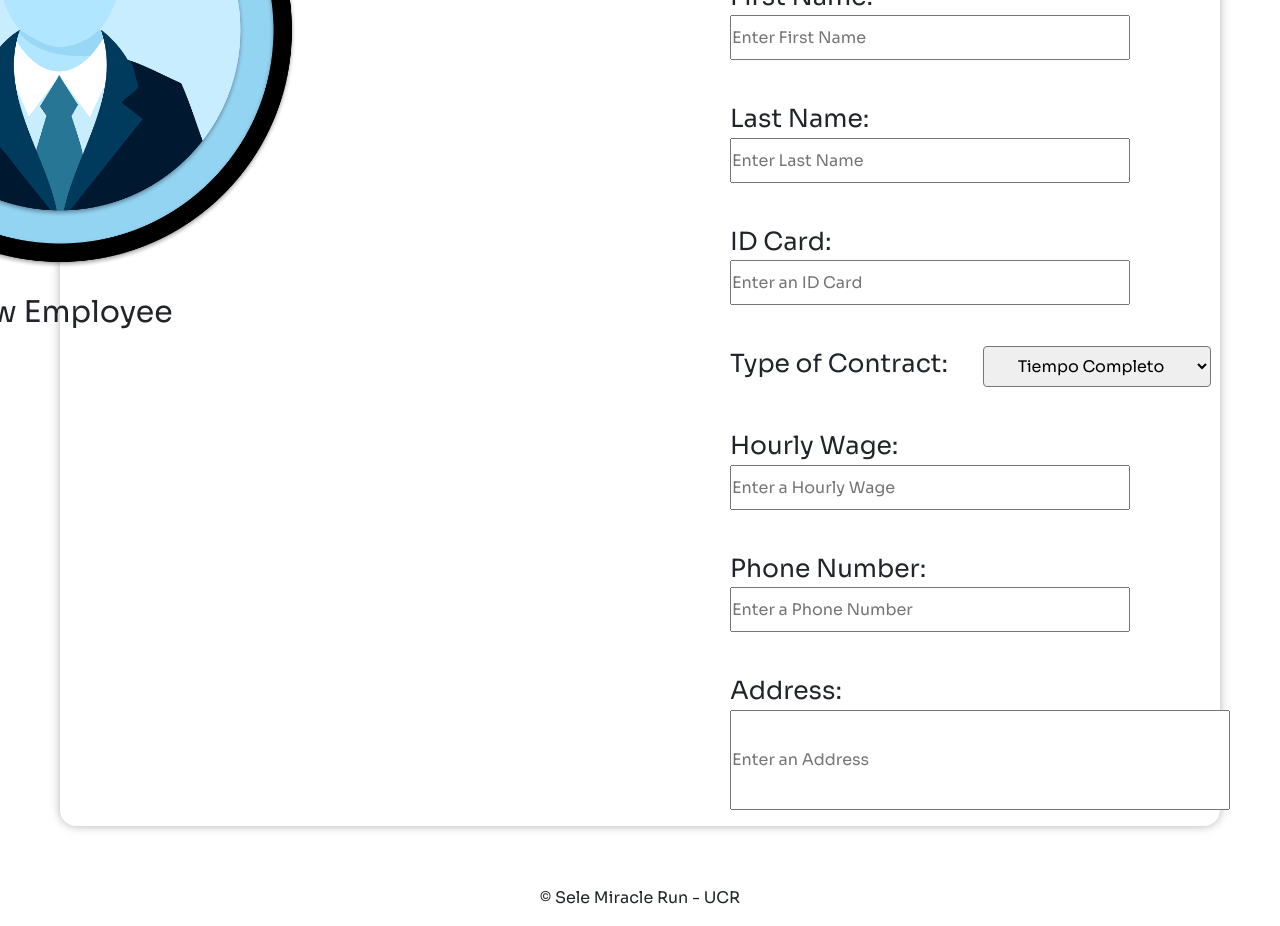
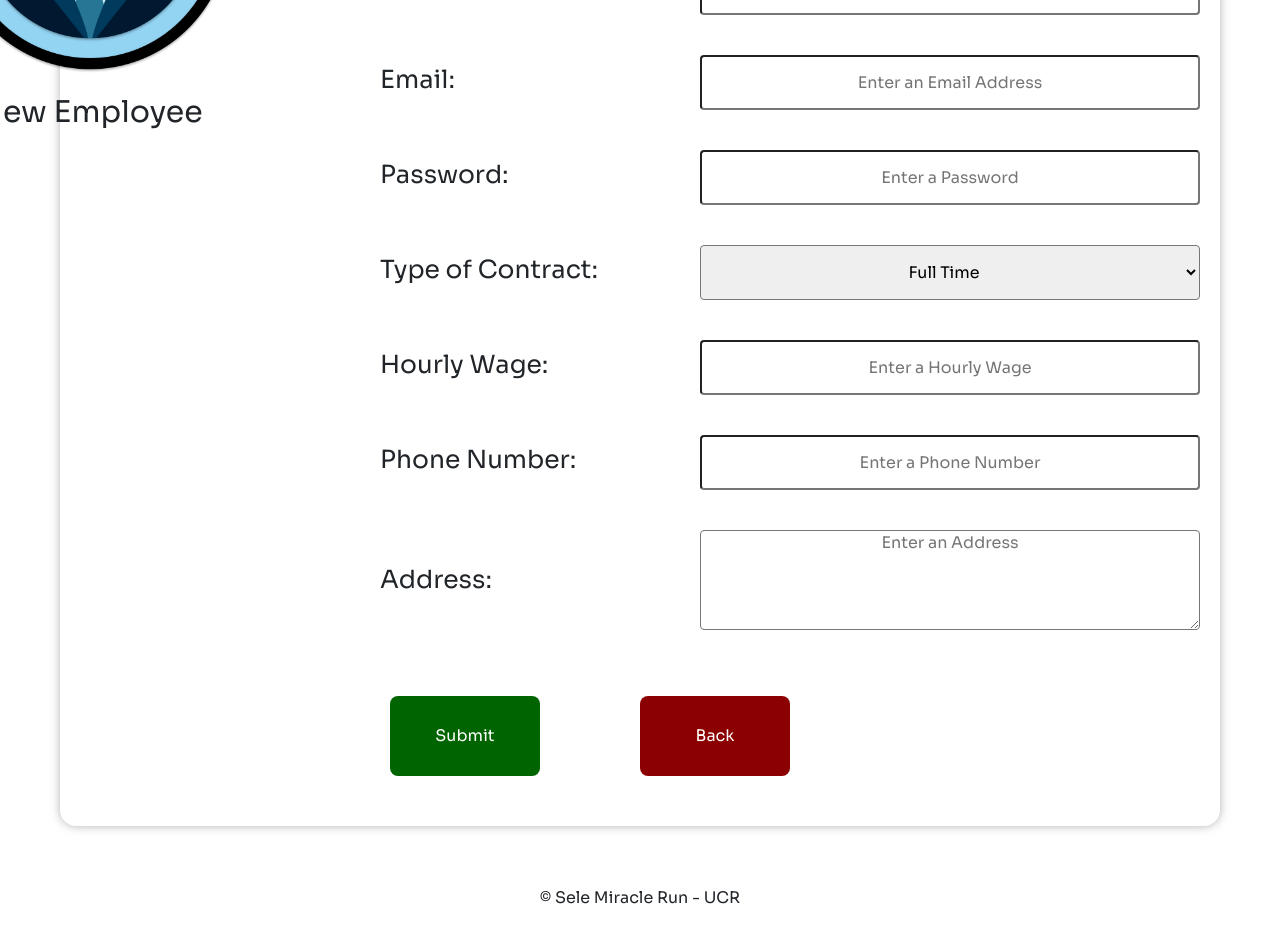
Before and after one commit to LuisBola12/PI-SeleMiracleRun, a React (Create React App) app in the folder FrontEnd/: page /employees/createEmployee in a window 1280 px wide. Shown: the part 440-1366 px from the top of the page. Built offline with nearby package versions, Linux system fonts and the light colour scheme.

Commit message:
Commit con cambios en los estilos en la pagina de crear empleado

```diff
--- a/FrontEnd/src/App.css
+++ b/FrontEnd/src/App.css
@@ -146,15 +146,15 @@ td {
   border-bottom-right-radius: 1rem;
 }
 .dropdown-Contract{
-  margin-left: 15px;
   border-style: solid;
+  height: 55px;
+  width: 500px;
   padding:8px;
   text-align: center;
   border-radius: 0.25rem;
 }
 
 .form-group{
-  margin-left:180px;
   margin-top: 30px;
 }
 .forms-create-employee{
@@ -162,11 +162,11 @@ td {
 }
 .user-head{
   position: relative;
-  right: 200px;
+  right: 100px;
 }
 .user-img{
-  height: 500px;
-  width: 500px;
+  height: 300px;
+  width: 300px;
   margin-top: 80px;
 }
 .user-tag{
@@ -177,12 +177,62 @@ td {
 .employee-label{
   font-size: 25px;
   margin-right: 20px;
+  width: 300px;
 }
 .employee-input{
-  height: 45px;
-  width: 400px;
+  height: 55px;
+  width: 500px;
+  border-radius: 0.25rem;
 }
 .employee-input-address{
   height: 100px;
   width: 500px;
+  border-radius: 0.25rem;
 }
+.submit-btn-employee{
+  margin: 50px;
+  background-color: darkgreen;
+  padding: 10px;
+  border-radius: 8px;
+  color: white;
+  border-color: white;
+  border-style: none;
+  height: 80px;
+  width: 150px;
+}
+.back-btn-employee{
+  margin: 50px;
+  background-color: darkred;
+  padding: 10px;
+  border-radius: 8px;
+  color: white;
+  border-color: white;
+  border-style: none;
+  height: 80px;
+  width: 150px;
+}
+.submit-cancel-employee{
+  display: flex;
+  align-items: center;
+  justify-content: center;
+}
+.employee-address-div{
+  display: flex;
+  align-items: center;
+  justify-content: center;
+}
+::-webkit-input-placeholder {
+  text-align: center;
+}
+
+:-moz-placeholder { /* Firefox 18- */
+  text-align: center;
+}
+
+::-moz-placeholder {  /* Firefox 19+ */
+  text-align: center;
+}
+
+:-ms-input-placeholder {
+  text-align: center;
+}
--- a/FrontEnd/src/Components/CreateEmployee/CreateEmployee.js
+++ b/FrontEnd/src/Components/CreateEmployee/CreateEmployee.js
@@ -1,6 +1,7 @@
 import React, { useState } from "react";
-import { FormGroup } from "reactstrap";
+import { Button, FormGroup } from "reactstrap";
 import user_icon from "./user_icon2.png";
+import history from "../../history";
 
 export const CreateEmployee = () => {
   const [email, setEmail] = useState("");
@@ -8,10 +9,30 @@ export const CreateEmployee = () => {
   const [name, setName] = useState("");
   const [lastname, setLastName] = useState("");
   const [id, setID] = useState("");
-  const [contract, setContract] = useState("");
+  const [contract, setContract] = useState("Full Time");
   const [hWage, setHWage] = useState("");
   const [phoneNumber, setPhoneNumber] = useState("");
   const [address, setAddress] = useState("");
+  const submitEmployee = () =>{
+    const newEmployee = {email:email,password:password,name:name,lastname:lastname,id:id,contract:contract,hourlyWage:hWage,phoneNumber:phoneNumber,address:address};
+    console.log(newEmployee);
+  }
+  const resetAllStates = () =>{
+    setEmail("");
+    setPassword("");
+    setName("");
+    setLastName("");
+    setID("");
+    setContract("");
+    setHWage("");
+    setPhoneNumber("");
+    setAddress("");
+  }
+  const back = () =>{
+    resetAllStates();
+    history.push('/employees')
+    history.go()
+  }
   return (
     <>
       <div className="user-head">
@@ -19,32 +40,6 @@ export const CreateEmployee = () => {
         <p className="user-tag">New Employee</p>
       </div>
       <div className="form-group">
-        <FormGroup className="forms-create-employee">
-          <label className="employee-label" htmlFor="email">
-            Email:{" "}
-          </label>
-          <input
-            className="employee-input"
-            type="text"
-            id="email"
-            placeholder="Enter an Email Address"
-            value={email}
-            onChange={(e) => setEmail(e.target.value)}
-          />
-        </FormGroup>
-        <FormGroup className="forms-create-employee">
-          <label className="employee-label" htmlFor="password">
-            Password:{" "}
-          </label>
-          <input
-            className="employee-input"
-            type="text"
-            id="password"
-            placeholder="Enter a Password"
-            value={password}
-            onChange={(e) => setPassword(e.target.value)}
-          />
-        </FormGroup>
         <FormGroup className="forms-create-employee">
           <label className="employee-label" htmlFor="name">
             First Name:{" "}
@@ -85,6 +80,32 @@ export const CreateEmployee = () => {
           />
         </FormGroup>
         <FormGroup className="forms-create-employee">
+          <label className="employee-label" htmlFor="email">
+            Email:{" "}
+          </label>
+          <input
+            className="employee-input"
+            type="text"
+            id="email"
+            placeholder="Enter an Email Address"
+            value={email}
+            onChange={(e) => setEmail(e.target.value)}
+          />
+        </FormGroup>
+        <FormGroup className="forms-create-employee">
+          <label className="employee-label" htmlFor="password">
+            Password:{" "}
+          </label>
+          <input
+            className="employee-input"
+            type="text"
+            id="password"
+            placeholder="Enter a Password"
+            value={password}
+            onChange={(e) => setPassword(e.target.value)}
+          />
+        </FormGroup>
+        <FormGroup className="forms-create-employee">
           <label className="employee-label" htmlFor="contract">
             Type of Contract:{" "}
           </label>
@@ -92,13 +113,14 @@ export const CreateEmployee = () => {
             className="dropdown-Contract"
             name="Contract"
             id="Contract"
-            onSelect={(e) => setContract(e.target.value)}
+            value={contract}
+            onChange={(e)=>setContract(e.target.value)}
           >
-            <option value="Tiempo Completo">Tiempo Completo</option>
-            <option value="Medio Tiempo">Medio Tiempo</option>
-            <option value="Por Horas">Por Horas</option>
-            <option value="Servicios Profesionales">
-              Servicios Profesionales
+            <option value="Full Time">Full Time</option>
+            <option value="Part Time ">Part Time </option>
+            <option value="Hourly ">Hourly </option>
+            <option value="Professional Service ">
+              Professional Service
             </option>
           </select>
         </FormGroup>
@@ -106,6 +128,7 @@ export const CreateEmployee = () => {
           <label className="employee-label" htmlFor="hourly-wage">
             Hourly Wage:{" "}
           </label>
+
           <input
             className="employee-input"
             type="text"
@@ -129,18 +152,21 @@ export const CreateEmployee = () => {
           />
         </FormGroup>
         <FormGroup className="forms-create-employee">
+          <div className="employee-address-div">
           <label className="employee-label" htmlFor="address">
             Address:{" "}
           </label>
-          <input
-            className="employee-input-address"
-            type="text"
-            id="address"
-            placeholder="Enter an Address"
-            value={address}
-            onChange={(e) => setAddress(e.target.value)}
-          />
+          <textarea className= "employee-input-address" name="textarea" rows="5" cols="50" value={address} onChange={(e)=>{setAddress(e.target.value)}} placeholder = "Enter an Address">Write something here</textarea>
+          </div>
         </FormGroup>
+        <button className="submit-btn-employee" onClick={()=>{submitEmployee()}}>
+          Submit
+      </button>
+      <button className="back-btn-employee" onClick={()=>{back()}}>
+          Back
+      </button>
+      </div>
+      <div className="submit-cancel-employee">
       </div>
     </>
   );
```
